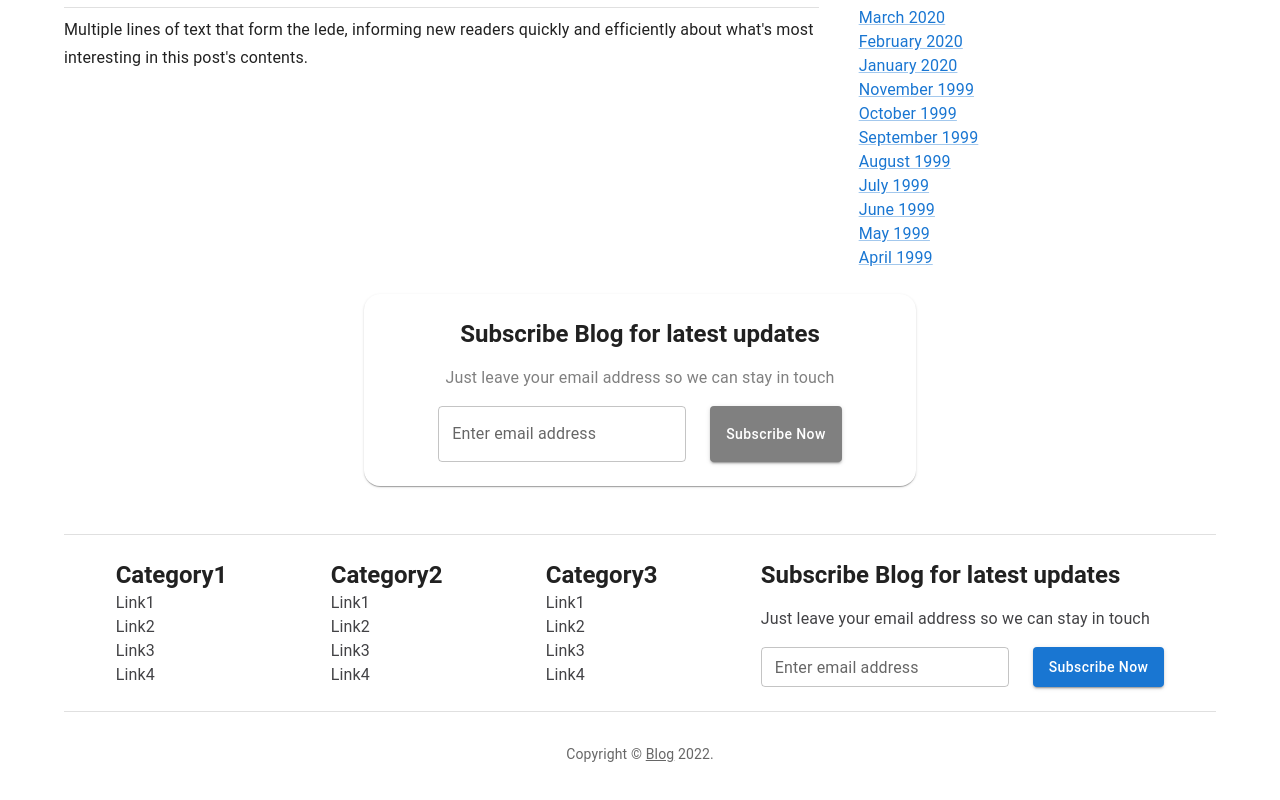
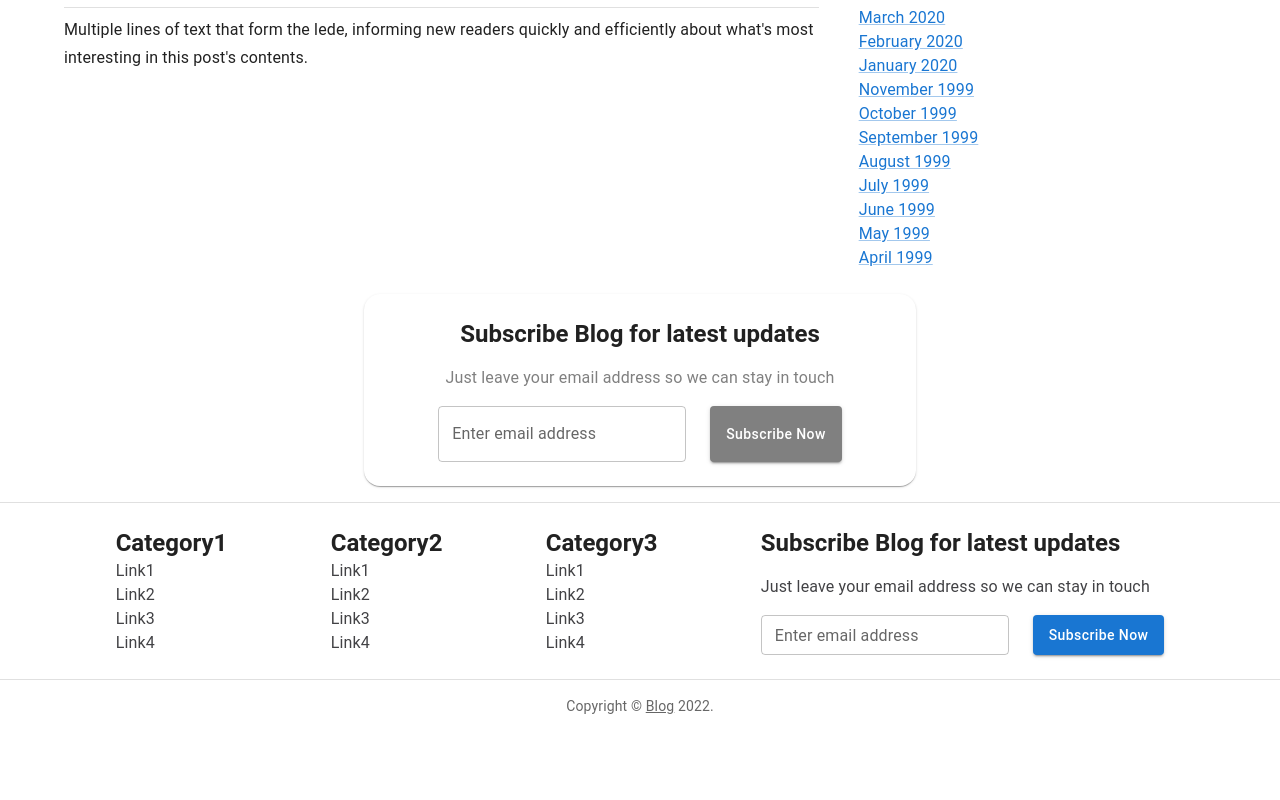
Before and after one commit to TheMankel/CMS, a React (Create React App) app in the folder client/: page /home in a window 1280 px wide. Shown: the part 792-1592 px from the top of the page. After the commit the page ends 1524 px from the top, so only its background shows below. Built offline with nearby package versions, Linux system fonts and the light colour scheme.

Commit message:
Update Footer.js

```diff
--- a/client/src/components/Footer/Footer.js
+++ b/client/src/components/Footer/Footer.js
@@ -14,9 +14,9 @@ const Footer = (props) => {
   const { title, categories } = props;
 
   return (
-    <Box component='footer' sx={{ bgcolor: 'background.paper', py: 3 }}>
+    <Box component='footer' sx={{ bgcolor: 'background.paper' }}>
+      <Divider sx={{ margin: '16px 0' }} />
       <Container maxWidth='lg'>
-        <Divider sx={{ margin: '16px 0' }} />
         <Box display='flex' justifyContent='space-around' flexWrap='wrap'>
           {categories.map((category, index) => (
             <List
@@ -83,9 +83,9 @@ const Footer = (props) => {
             </Box>
           </List>
         </Box>
-        <Divider sx={{ margin: '16px 0' }} />
-        <Copyright title={title} />
       </Container>
+      <Divider sx={{ mt: '16px' }} />
+      <Copyright title={title} />
     </Box>
   );
 };
```
